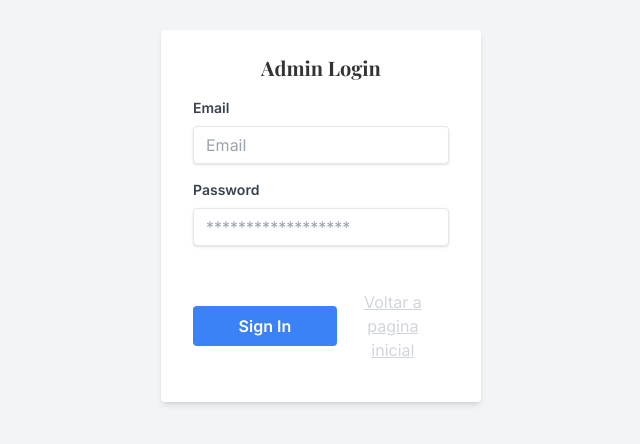
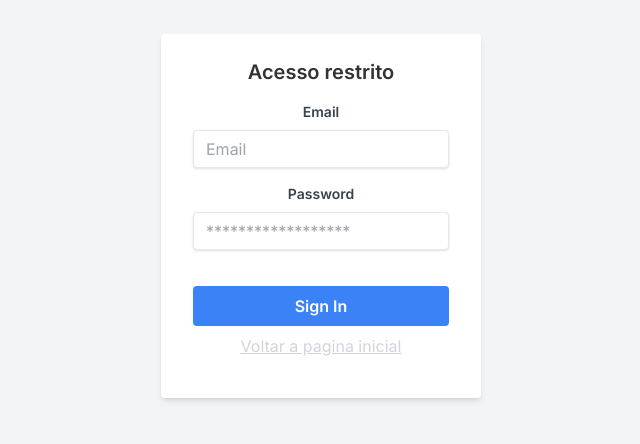
Before and after one commit to NelsonBenedito/wedding-landing, a React (Vite) app: page /login in a window 1280 px wide. Shown: the part 176-620 px from the top of the page, without its empty margins (319-959 px from the left). Built offline with nearby package versions, Linux system fonts and the light colour scheme; a web font is replaced by a local one.

Commit message:
added some return buttons

```diff
--- a/src/pages/Login.jsx
+++ b/src/pages/Login.jsx
@@ -32,8 +32,8 @@ export default function Login() {
     return (
         <div className="flex justify-center items-center h-screen bg-gray-100">
             <div className="w-full max-w-xs">
-                <form onSubmit={handleLogin} className="bg-white shadow-md rounded px-8 pt-6 pb-8 mb-4">
-                    <h1 className="text-xl mb-4 font-bold text-center">Admin Login</h1>
+                <form onSubmit={handleLogin} className="bg-white shadow-md text-center rounded px-8 pt-6 pb-8 mb-4">
+                    <h1 className="font-sans text-xl mb-4 font-bold text-center">Acesso restrito</h1>
                     <div className="mb-4">
                         <label className="block text-gray-700 text-sm font-bold mb-2" htmlFor="email">
                             Email
@@ -68,8 +68,8 @@ export default function Login() {
                         >
                             {loading ? 'Loading...' : 'Sign In'}
                         </button>
-                        <button onClick={handleHome} className=" text-gray-300 underline px-4 py-2 rounded">Voltar a pagina inicial</button>
                     </div>
+                    <button onClick={handleHome} className=" text-gray-300 underline px-4 py-2 rounded">Voltar a pagina inicial</button>
                 </form>
             </div>
         </div>
```
